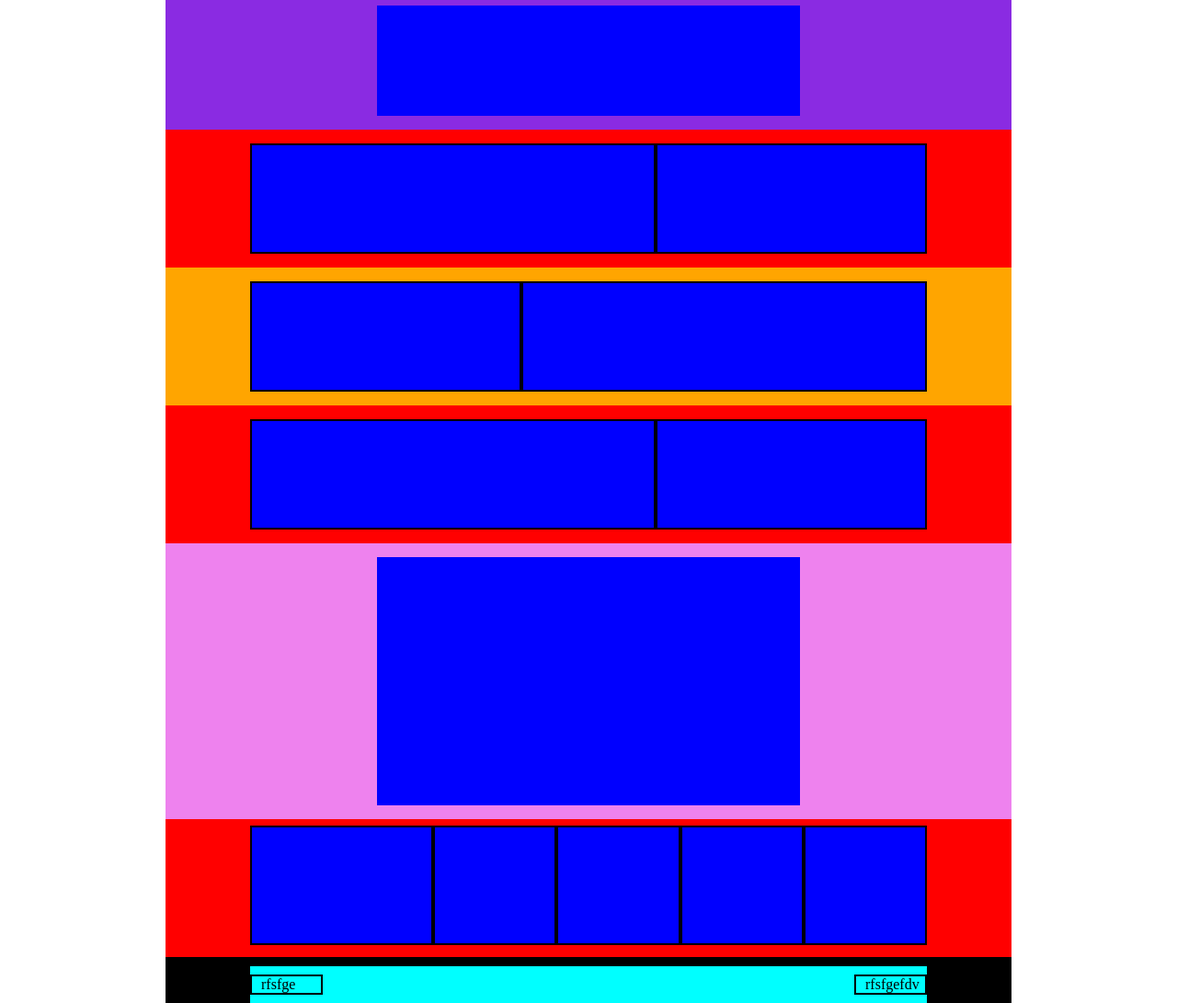
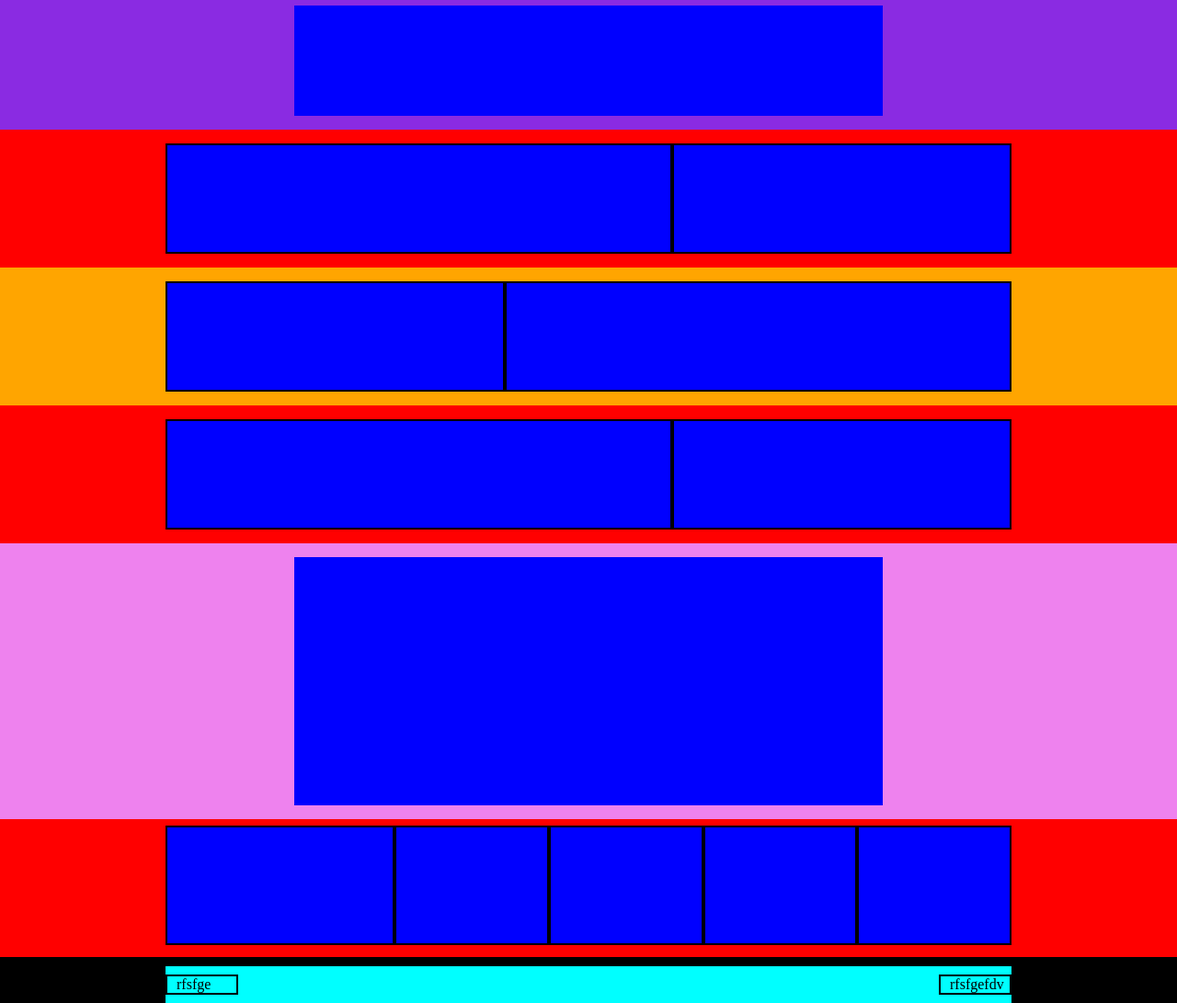
Before and after one commit to GiuseppeRepici/htmlcss-struttura-discord, a plain HTML site: page index.html in a window 1280 px wide. Shown: the part 59-1150 px from the top of the page at 92% size. Drawn offline with Linux system fonts and the light colour scheme.

Commit message:
larghezza sistemata

```diff
--- a/css/style.css
+++ b/css/style.css
@@ -5,12 +5,6 @@
 }
 
 
-.bigconteiner{
-    width: 920px;
-    height: 100vh;
-    background-color: antiquewhite;
-    margin: 0 auto;
-}
 
 .nav-testa{
     display: flex;
@@ -21,7 +15,7 @@
 
 .little-cont{
     height: 40px;
-    width: 80%;
+    width: 920px;
     background-color: orange;
     align-self: center;
     display: flex;
@@ -73,7 +67,7 @@
 .box2{
     background-color: blue;
     height: 120px;
-    width: 80%;
+    width: 920px;
     align-self: center;
     display: flex;
 }
@@ -128,7 +122,7 @@
 .box5{
     background-color: blue;
     height: 130px;
-    width: 80%;
+    width: 920px;
     margin-top: 7px;
     align-self: ;
     display: flex;
@@ -154,7 +148,7 @@ footer{
 
 .box6{
     height: 80%;
-    width: 80%;
+    width: 920px;
     background-color: aqua;
     display: flex;
     justify-content: space-between;
--- a/index.html
+++ b/index.html
@@ -8,7 +8,6 @@
     <link rel="stylesheet" href="css/style.css">
 </head>
 <body>
-    <div class="bigconteiner">
         <header class="nav-testa">
             <div class="little-cont">
                 <h1 class="tit1">asd</h1>
@@ -64,6 +63,5 @@
                 <span class="sp2">rfsfgefdv</span>
             </div>
         </footer>
-    </div>
 </body>
 </html>
```
